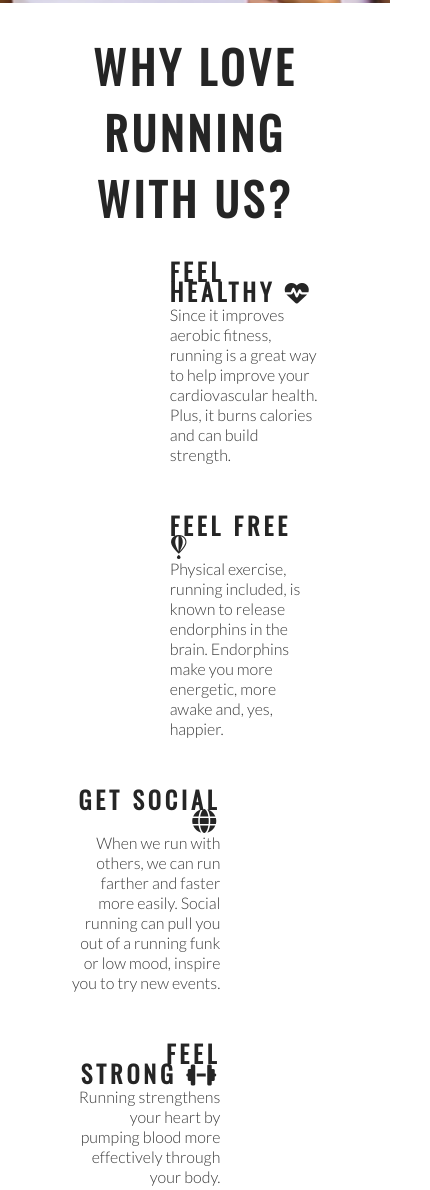
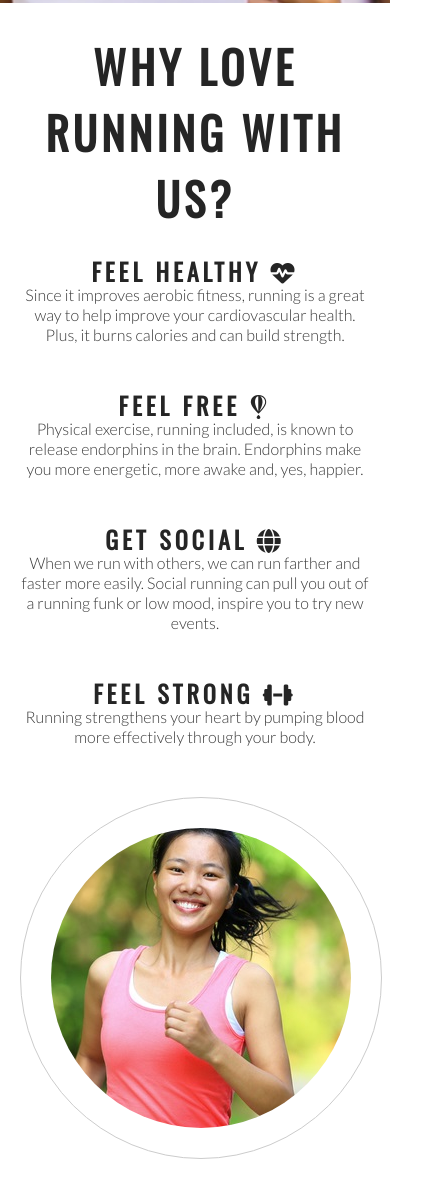
Before and after one commit to cameronk97/love-running, a plain HTML site: page index.html in a window 390 px wide. Shown: the part 717-1907 px from the top of the page, 430 px wide, since content can reach past the window. Drawn offline with nearby package versions, Linux system fonts and the light colour scheme.

Commit message:
Add styles for club ethos section on mobile screens

```diff
--- a/assets/css/style.css
+++ b/assets/css/style.css
@@ -292,4 +292,29 @@ footer {
         margin-bottom: 20px;
         line-height: 25px;
     }
+
+    #cover-text {
+        left: 0;
+    }
+
+    #club-ethos {
+        width: 90%;
+        height: 1200px;
+        margin: auto;
+    }
+
+    .left-about-heading, .right-about-heading {
+        width: inherit;
+    }
+
+    .left-about-heading h2, .right-about-heading h2 {
+        width: 100%;
+        text-align: center;
+    }
+
+    .left-about-heading p, .right-about-heading p {
+        text-align: center;
+        padding: 0, 20px;
+    }
+
 }
```
